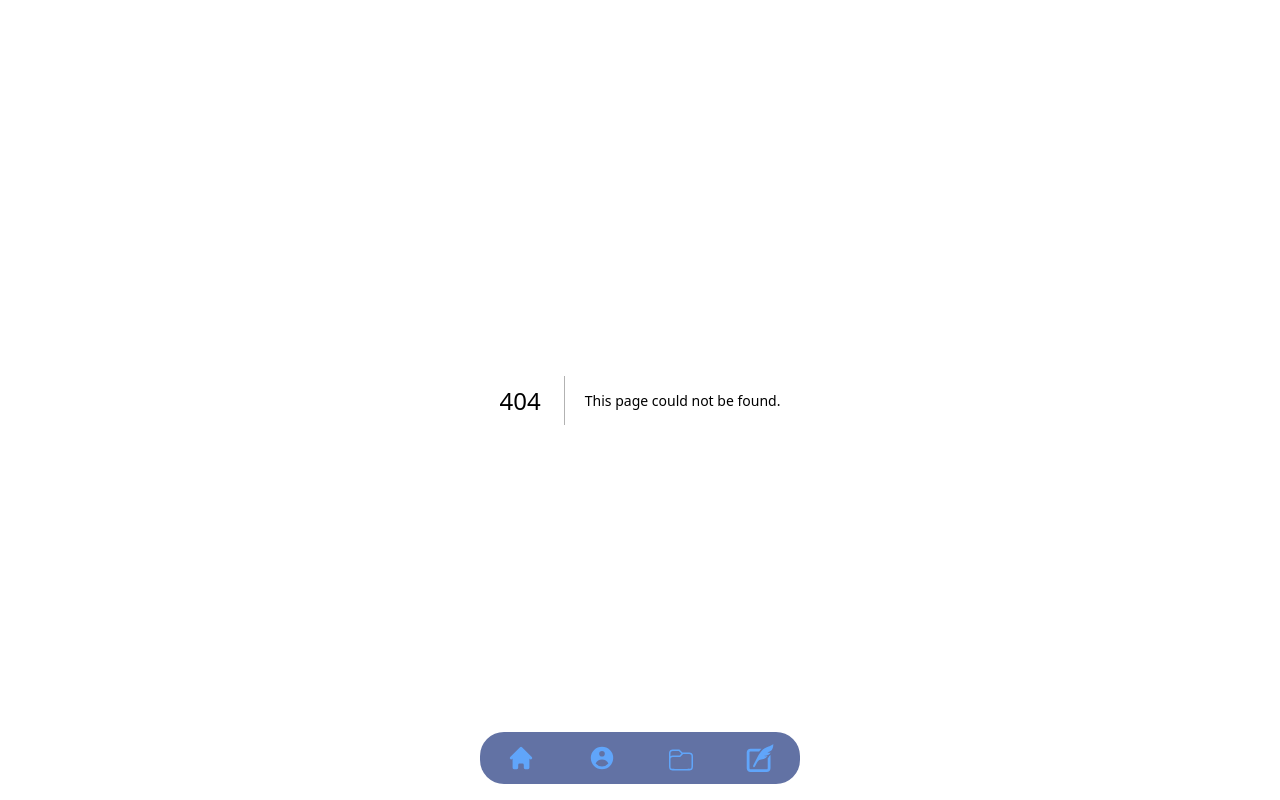
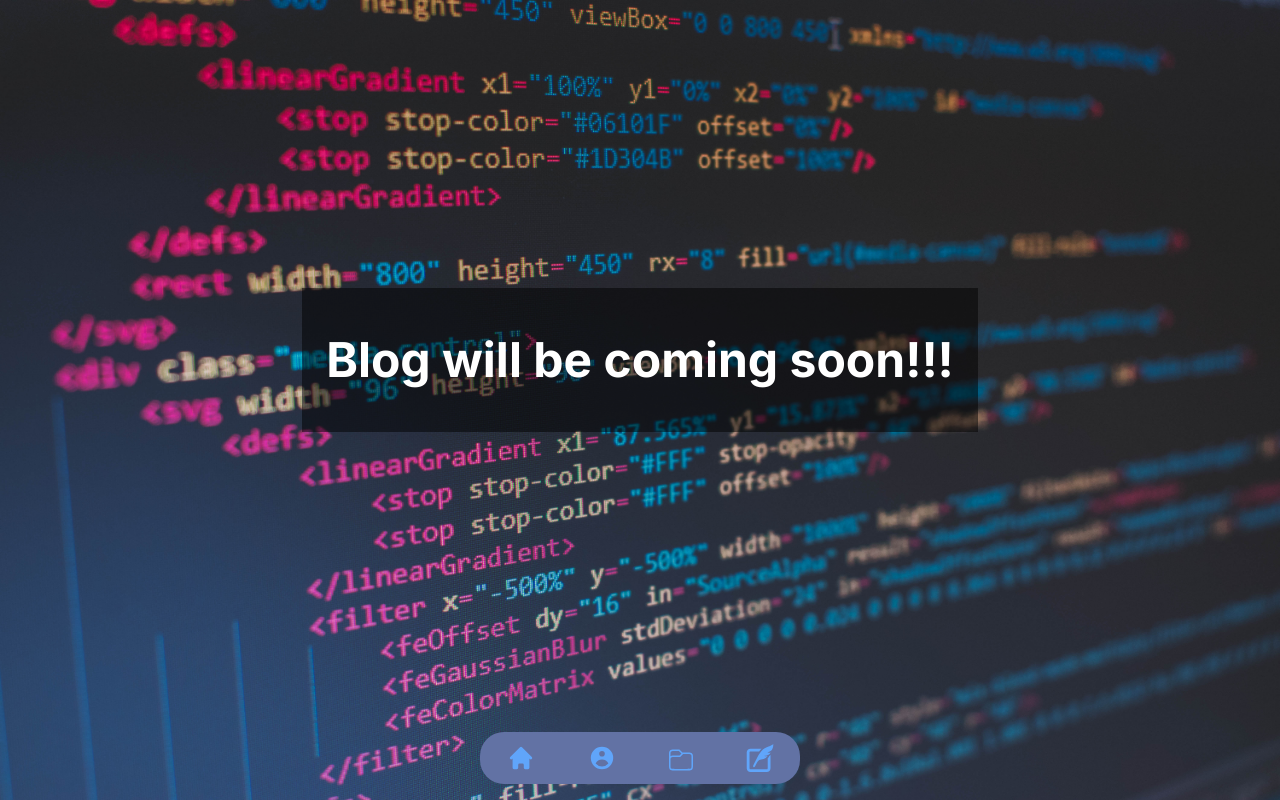
Before and after one commit to Zukauskas/portfolio, a Next.js app: page /blog in a window 1280 px wide. Before the commit this address had no page. Built offline with nearby package versions, Linux system fonts and the light colour scheme.

Commit message:
Add blog page component

```diff
--- /dev/null
+++ b/app/blog/page.tsx
@@ -0,0 +1,24 @@
+import Image from "next/image";
+
+export default function Blog(): JSX.Element {
+    return (
+        <>
+            <main>
+                <div className="min-h-screen bg-gray-900 flex flex-col items-center justify-center relative px-4 pb-20">
+                    <Image
+                        className="absolute top-0 left-0 w-full h-full bg-cover bg-center"
+                        src="/bg-image.jpg"
+                        alt="image with programming code"
+                        width="1920"
+                        height="1080"
+                    />
+                    <div className="z-10 bg-black/50 pt-12 pb-12 pl-6 pr-6">
+                        <h1 className="text-5xl md:text-5xl text-white font-bold">
+                            Blog will be coming soon!!!
+                        </h1>
+                    </div>
+                </div>
+            </main>
+        </>
+    );
+}
```
